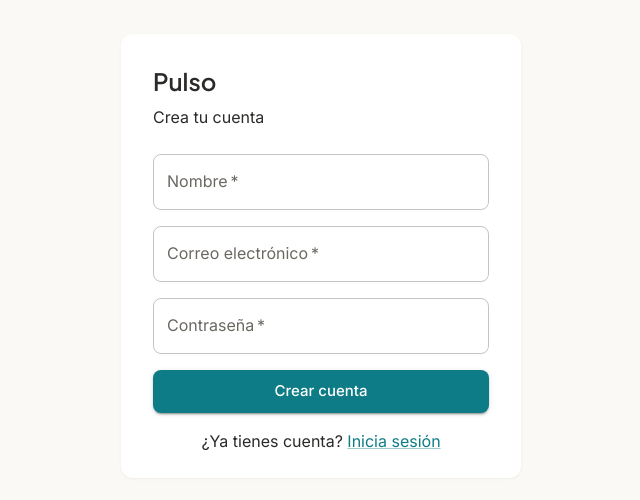
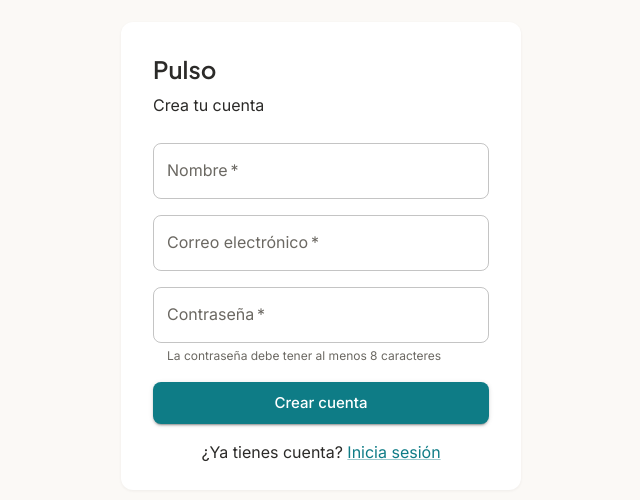
Before and after one commit to josephCastro471/pulso, a React (Vite) app: page /registro in a window 1280 px wide. Shown: the part 144-644 px from the top of the page, without its empty margins (319-959 px from the left). Built offline with nearby package versions, Linux system fonts and the light colour scheme; no server answers.

Commit message:
feat: añadir mensaje de ayuda para contraseña en registro

```diff
--- a/src/pages/Register.jsx
+++ b/src/pages/Register.jsx
@@ -71,6 +71,7 @@ export default function Register() {
               type="password"
               value={password}
               onChange={(e) => setPassword(e.target.value)}
+              helperText="La contraseña debe tener al menos 8 caracteres"
               fullWidth
               required
             />
```
